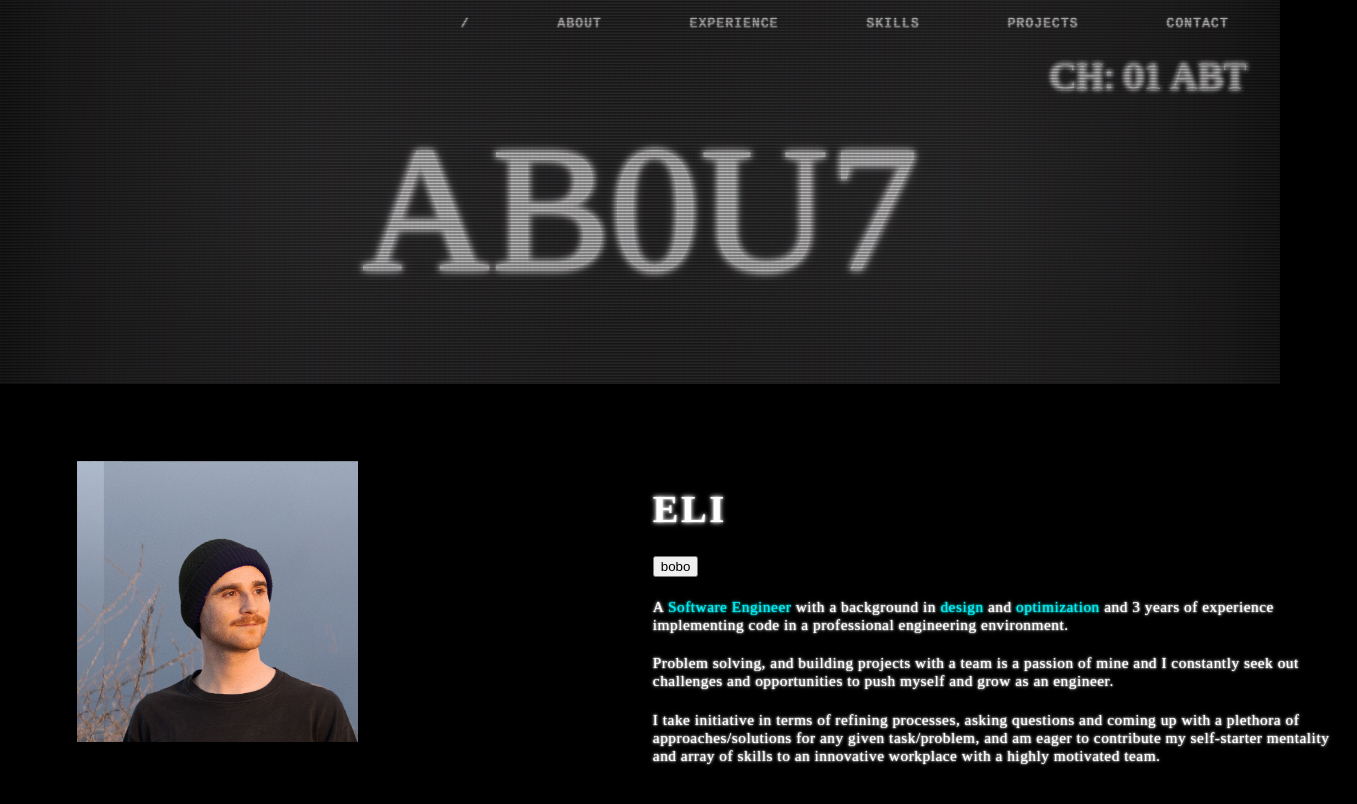
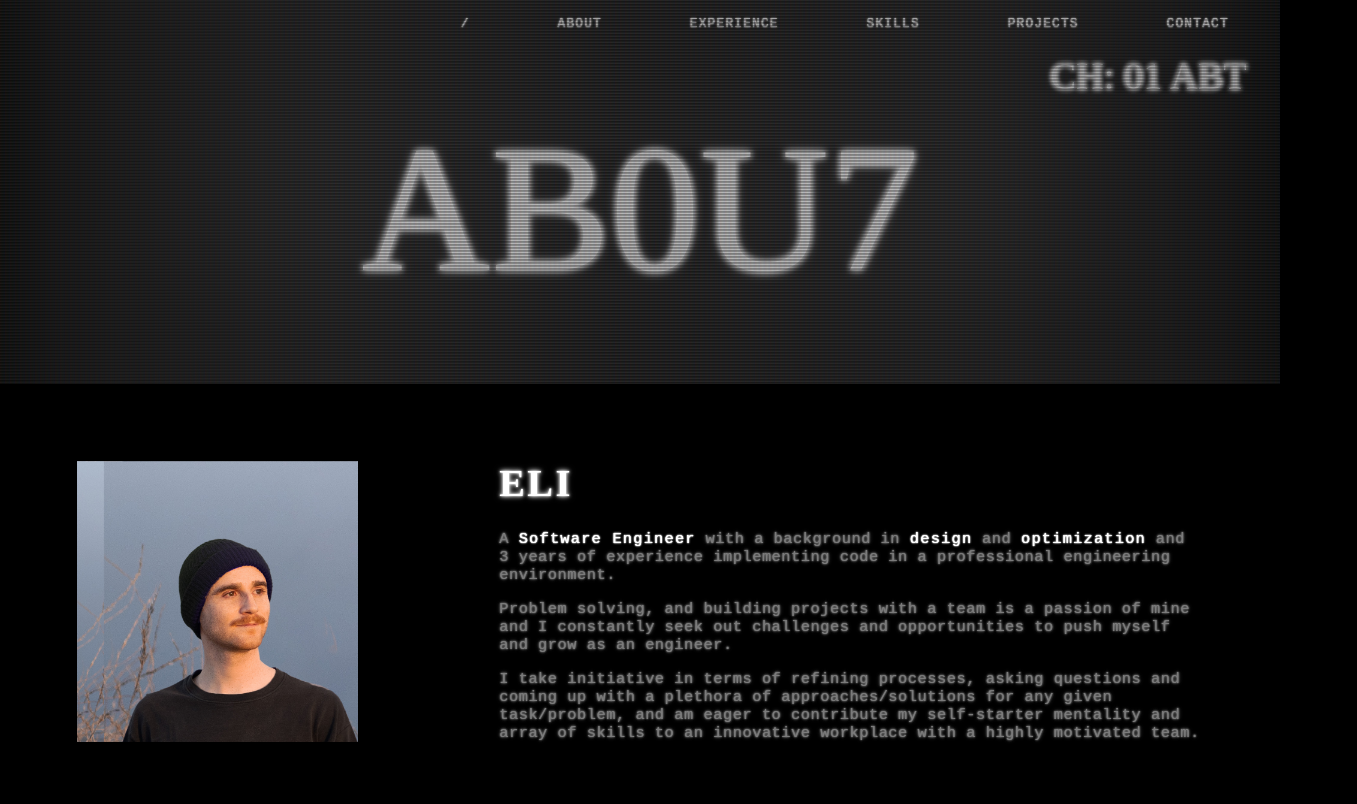
Before and after one commit to bo-codes/bo_codes, a React (Create React App) app in the folder frontend/: page /about in a window 1280 px wide. Shown: the top 804 px of the page, 1357 px wide, since content can reach past the window. Built offline with nearby package versions, Linux system fonts and the light colour scheme; a web font is replaced by a local one.

Commit message:
finalized backend and formatted about page on frontend

```diff
--- a/frontend/src/pages/AboutPage/AboutPage.css
+++ b/frontend/src/pages/AboutPage/AboutPage.css
@@ -13,12 +13,13 @@
 }
 
 #about-container {
-  width: 100%;
+  /* width: 100%; */
   height: 100%;
   margin: 6vw;
   display: flex;
   justify-content: space-between;
   align-items: center;
+  /* border: 1px solid purple; */
 }
 
 #about-photo {
@@ -28,12 +29,32 @@
   background-position: center;
 }
 
-#about-descr {
+#about-descr-container {
+  /* border: 1px solid blue; */
+  display: flex;
+  flex-direction: column;
+  justify-content: space-between;
   height: 22vw;
   width: 55vw;
 }
 
+#about-descr {
+  /* border: 1px solid purple; */
+  height: 100%;
+  display: flex;
+  flex-direction: column;
+  justify-content: space-between;
+  font-family: "adaptive-mono", monospace;
+  color: rgb(123, 123, 123);
+  letter-spacing: 1.2px;
+  text-shadow: 0 0 0.5px rgba(130, 130, 130, 0.389), 0 0 1px rgba(133, 133, 133, 0.384), 0 0 1px rgba(129, 129, 129, 0.355), 0 0 2px rgba(134, 134, 134, 0.417), 0 0 2px rgba(135, 135, 135, 0.485);
+  font-weight: 400;
+}
+
 #about-name {
+  /* border: 1px solid salmon; */
+  margin-top: 0;
+  margin-bottom: 2vw;
   font-size: 3vw;
   letter-spacing: .2vw;
   text-shadow:
@@ -45,15 +66,16 @@
 }
 
 .about-p {
+  /* border: 1px solid green; */
   font-size: 1.2vw;
   letter-spacing: .04vw;
-  margin-top: 1.6vw;
+  /* margin-top: 1.6vw; */
   text-shadow:
-      0 0 1px rgba(255, 255, 255, 0.493),
-      0 0 2px rgba(255, 255, 255, 0.447),
-      0 0 2px rgba(255, 255, 255, 0.508),
-      0 0 3px rgba(255, 255, 255, 0.436),
-      0 0 4px rgba(255, 255, 255, 0.53);
+      0 0 1px rgba(136, 136, 136, 0.493),
+      0 0 2px rgba(159, 159, 159, 0.447),
+      0 0 2px rgba(155, 155, 155, 0.508),
+      0 0 3px rgba(149, 149, 149, 0.436),
+      0 0 4px rgba(157, 157, 157, 0.53);
 }
 
 #about-descr-p1 {
@@ -69,11 +91,15 @@
 }
 
 .word-emphasis {
-  color: rgb(0, 234, 255);
+  color: white;
+  font-family: "adaptive-mono", monospace;
+  letter-spacing: 1.2px;
+  text-shadow: 0 0 0.5px rgb(255 255 255 / 57%), 0 0 1px rgb(255 255 255 / 60%), 0 0 1px rgb(255 255 255 / 60%), 0 0 2px rgb(255 255 255 / 53%), 0 0 2px rgb(255 255 255);
+  /* color: rgb(0, 234, 255);
   text-shadow:
       0 0 1px rgba(86, 255, 238, 0.493),
       0 0 2px rgba(0, 255, 238, 0.447),
       0 0 2px rgba(0, 255, 238, 0.508),
       0 0 3px rgba(0, 255, 238, 0.436),
-      0 0 4px rgba(0, 255, 238, 0.53);
+      0 0 4px rgba(0, 255, 238, 0.53); */
 }
--- a/frontend/src/pages/AboutPage/AboutPage.js
+++ b/frontend/src/pages/AboutPage/AboutPage.js
@@ -11,9 +11,9 @@ function AboutPage() {
         id="about-photo"
         style={{ backgroundImage: `url(${aboutPhoto})` }}
       ></div>
-      <div id="about-descr">
+      <div id="about-descr-container">
         <h1 id="about-name">ELI</h1>
-        <button>bobo</button>
+        <div id='about-descr'>
           <div id="about-descr-p1" className="about-p">
             A <span className="word-emphasis">Software Engineer</span> with a
             background in{" "}
@@ -36,6 +36,7 @@ function AboutPage() {
           </div>
         </div>
       </div>
+    </div>
   );
 }
 
```
Also changed, not shown: 2 other files (tests, documents, lock files or other folders). Lines whose indentation alone changed are shown as unchanged.
